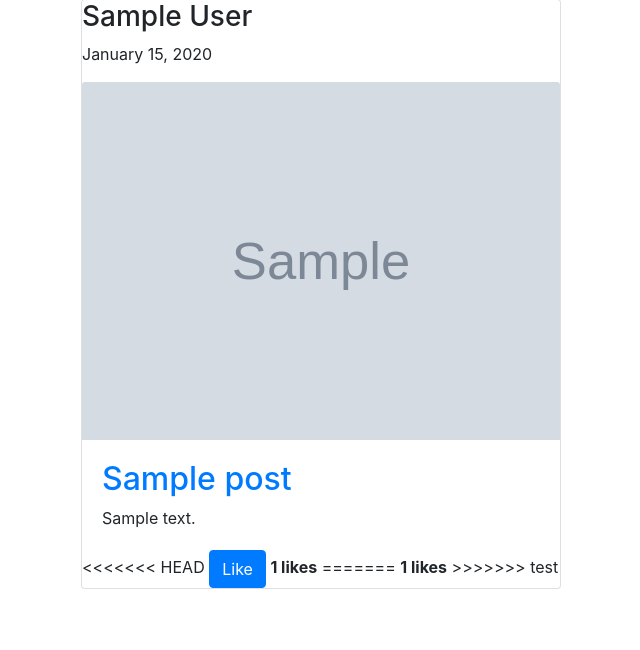
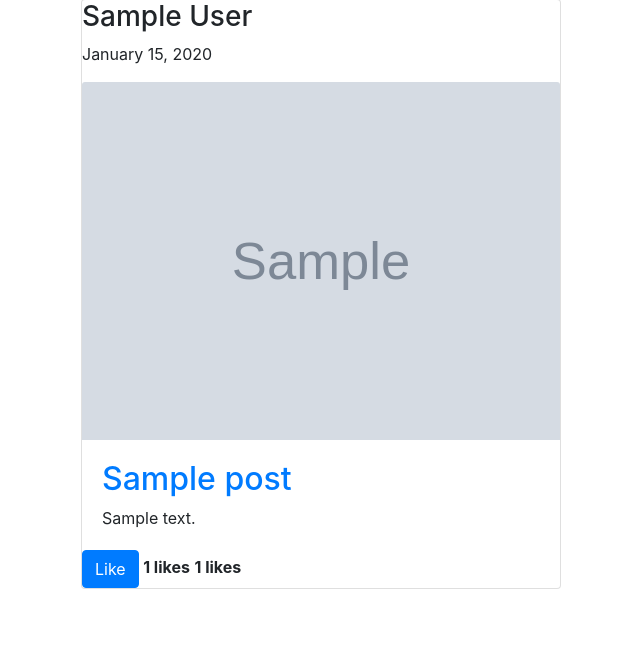
Before and after one commit to ashutosh164/django-blog, a Django app: template blog/templates/index.html in a window 1280 px wide. Shown: the part 105-755 px from the top of the page, without its empty margins (19-659 px from the left). Run offline with Django 3.2, Linux system fonts and the light colour scheme; the template is opened without the code that fills it: most values are stand-ins (such as "Sample title", 1, 10 or a date in 2020); grey boxes marked "Sample" are stand-in pictures; some libraries are stand-ins or nearby versions.

Commit message:
not working

```diff
--- a/blog/models.py
+++ b/blog/models.py
@@ -23,10 +23,8 @@ class Post(models.Model):
     def num_like(self):
         return self.liked.all().count()
 
-<<<<<<< HEAD
-=======
     # RESIZE THE IMAGE
->>>>>>> test
+
     def save(self, *args, **kwargs):
         super().save( *args, **kwargs)
 
--- a/blog/templates/index.html
+++ b/blog/templates/index.html
@@ -16,7 +16,7 @@
            <div>
                 <form action="{% url 'like' %}" method="POST">
                     {% csrf_token %}
-<<<<<<< HEAD
+
                     <input type="hidden" name="post_id" value="{{ post.id }}">
                     {% if user not in post.liked.all %}
                         <button class="btn btn-primary" type="submit">Like</button>
@@ -24,7 +24,7 @@
                         <button class="btn btn-danger" type="submit">Unlike</button>
                     {% endif %}
                     <strong>{{ post.liked.all.count }} likes</strong>
-=======
+
                     {% if user.is_authenticated %}
                         <input type="hidden" name="post_id" value="{{ post.id }}">
                         {% if user not in post.liked.all %}
@@ -36,7 +36,7 @@
                     {% else %}
                         <strong>{{ post.liked.all.count }} likes</strong>
                     {% endif %}
->>>>>>> test
+
                 </form>
            </div>
 
@@ -44,17 +44,6 @@
        </div>
     <br>
 
-<!--        <article class="media content-section">-->
-<!--            <img src="{{ post.image.url }}" alt="image not found">-->
-<!--            <div class="media-body">-->
-<!--                <div class="article-metadata">-->
-<!--                    <a href="{{ post.author }}"></a>-->
-<!--                    <small class="text-muted">{{ post.date_created|date:"F d, Y" }}</small>-->
-<!--                </div>-->
-<!--                <h2><a href="">{{ post.title }}</a></h2>-->
-<!--                <p class="article-content">{{ post.content }}</p>-->
-<!--            </div>-->
-<!--        </article>-->
     {% endfor %}
 </div>
 
```
Also changed, not shown: blog/views.py (+1 -14 lines).
